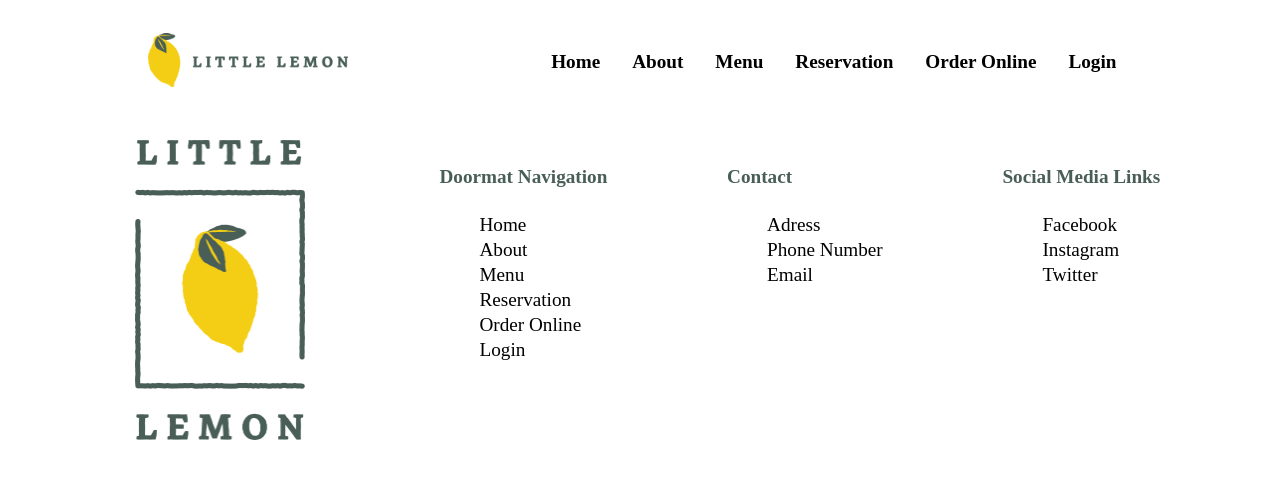
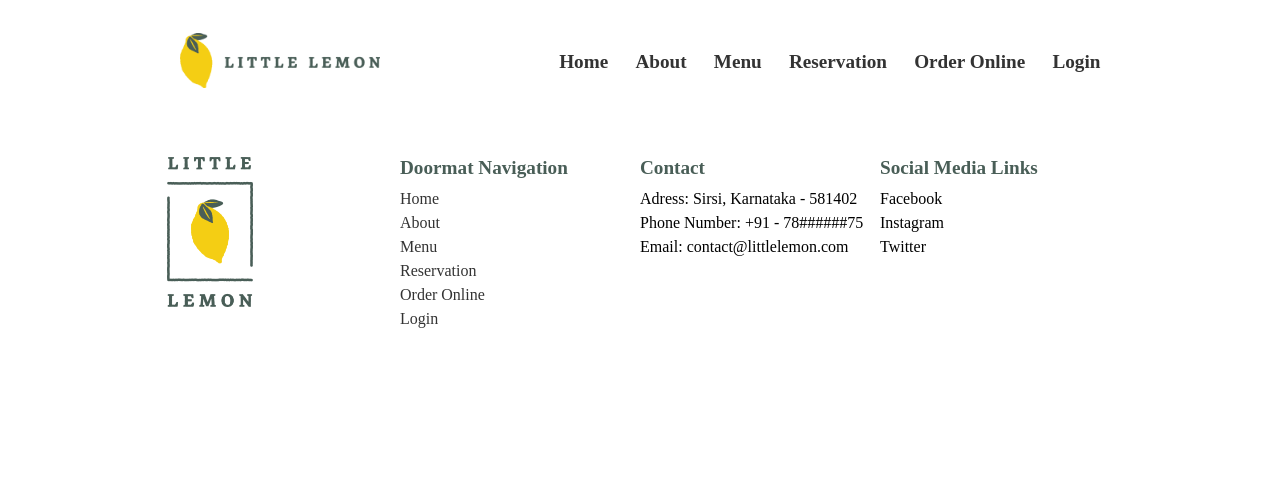
Before and after one commit to ncharanaraj/little-lemon, a React (Create React App) app: page / in a window 1280 px wide. Shown: the top 478 px of the page. Built offline with nearby package versions, Linux system fonts and the light colour scheme.

Commit message:
style: refactor

```diff
--- a/src/App.css
+++ b/src/App.css
@@ -12,11 +12,11 @@
 }
 
 header {
+  padding: 1.4rem 0;
   display: flex;
-  justify-content: space-evenly;
-  padding: 1rem 0;
   flex-wrap: wrap;
   align-items: center;
+  justify-content: space-evenly;
 }
 
 header img {
@@ -27,21 +27,22 @@ header img {
 
 nav ul {
   display: flex;
+  align-items: flex-start;
+  column-gap: 1.7rem;
   flex-wrap: wrap;
-  font-family: var(--font-family2);
-  font-weight: 700;
-  font-size: 1.2rem;
+  justify-content: center;
 }
 
 nav li {
-  list-style: none;
-  align-items: center;
-  padding: 1rem;
+  font-family: var(--font-family2);
+  font-style: normal;
+  font-weight: 700;
+  font-size: 1.2rem;
+  line-height: 2rem;
 }
 
-nav li a {
-  color: #000000;
-  text-decoration: none;
+nav li a:hover {
+  text-decoration: underline;
 }
 
 
@@ -49,33 +50,34 @@ nav li a {
 
 footer {
   display: flex;
-  justify-content: space-evenly;
+  padding: 2rem 0;
   flex-wrap: wrap;
-  padding: 1rem 0;
-}
-
-footer div > h4 {
-  font-family: var(--font-family2);
-  font-weight: 800;
-  font-size: 1.2rem;
-  color: var(--primary-color1);
+  justify-content: center;
 }
 
 footer img {
-  width: 200px;
-  height: 300px;
+  width: 100px;
+  height: 150px;
   object-fit: contain;
 }
 
-footer li {
-  list-style: none;
-  line-height: 130%;
+footer div {
+  width: 15rem;
+  flex-wrap: wrap;
+  margin-bottom: 1rem;
+}
+
+footer h4 {
   font-family: var(--font-family2);
-  font-size: 1.2rem;
+  font-weight: 800;
+  font-size: 1.2em;
+  color: var(--primary-color1);
+  margin-bottom: 0.5rem;
+}
+
+div > ul > li {
+  line-height: 1.5rem;
+  font-family: var(--font-family2);
+  font-size: 1rem;
   font-weight: 500;
 }
-
-footer li a {
-  text-decoration: none;
-  color: #000000;
-}
--- a/src/App.js
+++ b/src/App.js
@@ -17,7 +17,11 @@ function App() {
         <Main />
       </main>
       <footer>
-        <Footer />
+        <Footer
+          address="Sirsi, Karnataka - 581402"
+          phno="+91 - 78######75"
+          email="contact@littlelemon.com"
+        />
       </footer>
     </>
   );
--- a/src/components/Footer.js
+++ b/src/components/Footer.js
@@ -1,7 +1,7 @@
 import footerLogo from "../images/footer-logo.png"
 import Nav from "./Nav";
 
-function Footer(){
+function Footer(props){
     return(
         <>
             <div>
@@ -14,9 +14,9 @@ function Footer(){
             <div>
                 <h4>Contact</h4>
                 <ul>
-                    <li>Adress</li>
-                    <li>Phone Number</li>
-                    <li>Email</li>
+                    <li>Adress: {props.address}</li>
+                    <li>Phone Number: {props.phno}</li>
+                    <li>Email: {props.email}</li>
                 </ul>
             </div>
             <div>
--- a/src/index.css
+++ b/src/index.css
@@ -1,3 +1,19 @@
+
+*{
+  margin: 0;
+  padding: 0;
+  box-sizing: border-box;
+}
+
+ul {
+  list-style-type: none;
+}
+
+a {
+  text-decoration: none;
+  color: var(--secondary-color4);
+}
+
 body {
   margin: 0;
   font-family: -apple-system, BlinkMacSystemFont, 'Segoe UI', 'Roboto', 'Oxygen',
```
